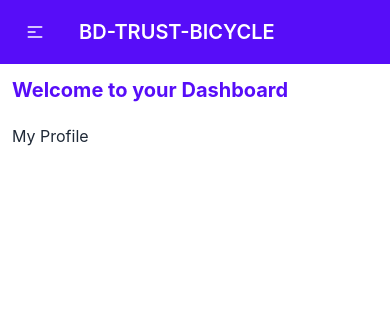
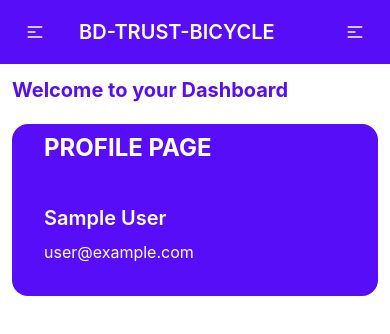
Before and after one commit to Rafat-Web-Developer/bd-trust-bicycle, a React (Create React App) app: page /dashboard/profile in a window 390 px wide. Shown: the top 334 px of the page. Built offline with nearby package versions, Linux system fonts and the light colour scheme; no server answers; sample sign-in values are in the browser's storage.

Commit message:
Design Profile page and fix a responsive bug in navbar

```diff
--- a/src/Pages/Dashboard/Profile.js
+++ b/src/Pages/Dashboard/Profile.js
@@ -1,10 +1,23 @@
 import React from "react";
+import { useAuthState } from "react-firebase-hooks/auth";
+import auth from "../../firebase.init";
 
 const Profile = () => {
+  const [user] = useAuthState(auth);
+
   return (
-    <div>
-      <h1>My Profile</h1>
-    </div>
+    <section>
+      <div className="card w-100 bg-primary text-primary-content">
+        <h2 className="text-2xl py-2 px-8 font-bold uppercase">Profile Page</h2>
+        <div className="card-body">
+          <h2 className="card-title">{user?.displayName}</h2>
+          <p>{user?.email}</p>
+          {/* <div className="card-actions justify-start">
+            <button className="btn">Buy Now</button>
+          </div> */}
+        </div>
+      </div>
+    </section>
   );
 };
 
--- a/src/Pages/Shared/Navbar.js
+++ b/src/Pages/Shared/Navbar.js
@@ -81,6 +81,29 @@ const Navbar = () => {
             BD-TRUST-BICYCLE
           </Link>
         </div>
+        <div className="navbar-end">
+          <label
+            htmlFor="dashboardSidebar"
+            tabIndex="0"
+            className="btn btn-ghost lg:hidden"
+          >
+            <svg
+              xmlns="http://www.w3.org/2000/svg"
+              className="h-5 w-5"
+              fill="none"
+              viewBox="0 0 24 24"
+              stroke="currentColor"
+            >
+              <path
+                strokeLinecap="round"
+                strokeLinejoin="round"
+                strokeWidth="2"
+                d="M4 6h16M4 12h8m-8 6h16"
+              />
+            </svg>
+          </label>
+        </div>
+
         <div className="navbar-center hidden lg:flex navbar-end">
           <ul className="menu menu-horizontal p-0">{menuItems}</ul>
         </div>
```
